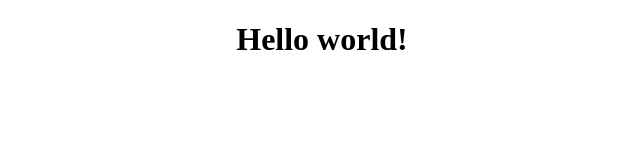
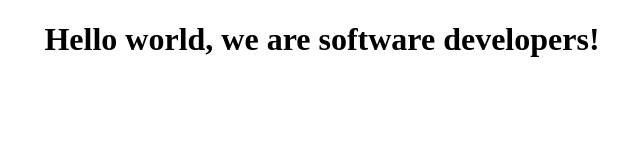
Before and after one commit to gtmashasha/microverse, a plain HTML site: page index.html in a window 1280 px wide. Shown: the whole page, without its empty margins (318-958 px from the left). Drawn offline with Linux system fonts and the light colour scheme.

Commit message:
second commit

```diff
--- a/index.html
+++ b/index.html
@@ -9,7 +9,7 @@
   <body>
     <script src="https://cdn.freecodecamp.org/testable-projects-fcc/v1/bundle.js"></script>
 
-    <h1 style="text-align:center">Hello world!</h1>
+    <h1 style="text-align:center">Hello world, we are software developers! </h1>
 
     <!--
 
```
